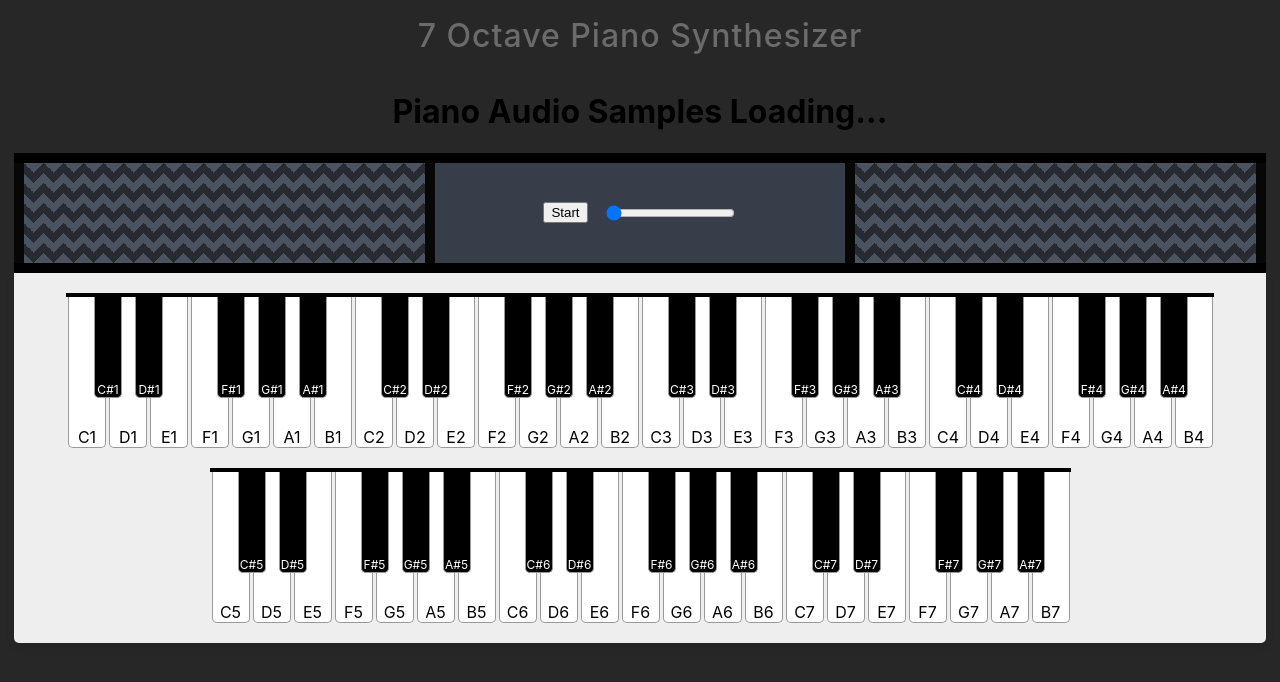
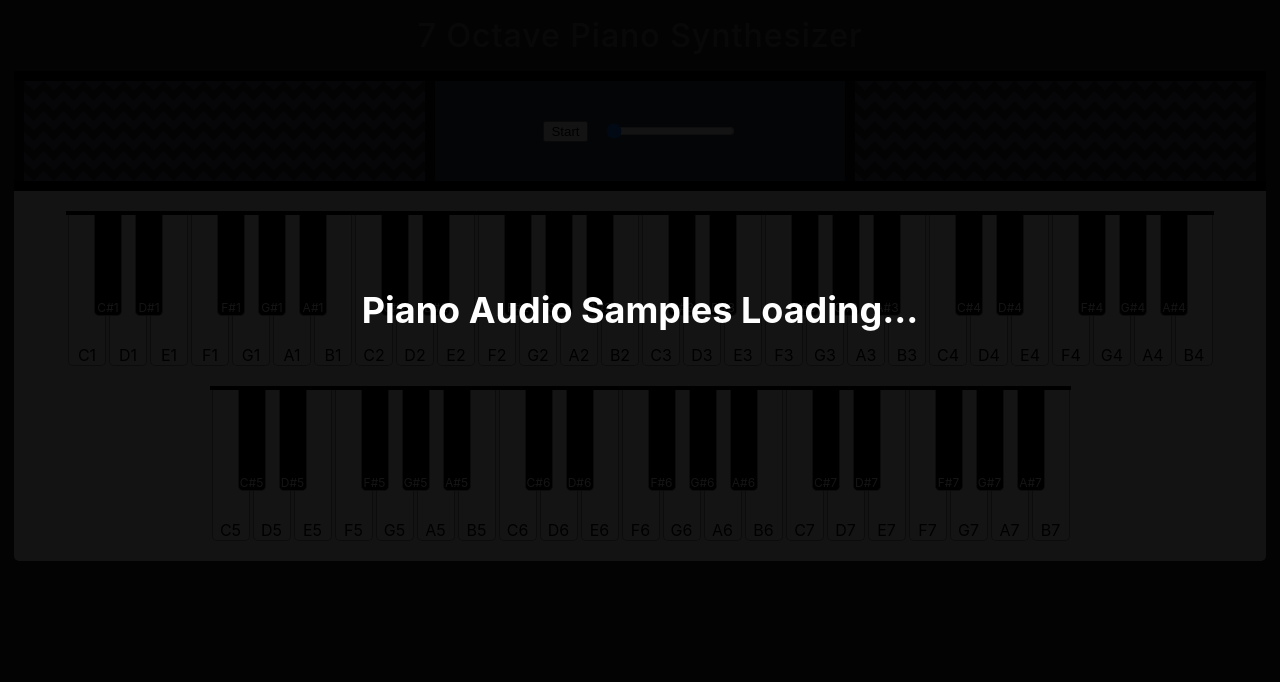
Before and after one commit to CodeConnects/fuel-hackathon, a React (Create React App) app: page / in a window 1280 px wide. Shown: the top 682 px of the page. Built offline with nearby package versions, Linux system fonts and the light colour scheme; no server answers.

Commit message:
style a audio file grayed out loading screen

```diff
--- a/src/styles/Piano.css
+++ b/src/styles/Piano.css
@@ -23,3 +23,24 @@
   border-right: 10px solid black;
   border-left: 10px solid black;
 }
+
+#loading-msg {
+  position: absolute;
+  top: 0px;
+  left: 0px;
+  width: 100%;
+  height: 100%;
+  z-index: 100;
+  background-color: rgba(0, 0, 0, 0.92);
+}
+#hide-loading-msg {
+  display: none;
+}
+#loading-msg h1 {
+  font-size: 36px;
+  color: white;
+  text-align: center;
+  width: 100%;
+  position: absolute;
+  top: 33%;
+}
```
